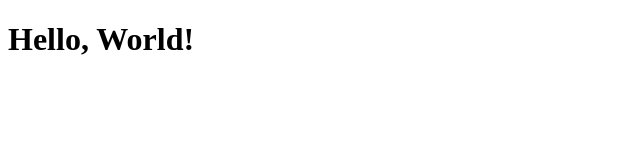
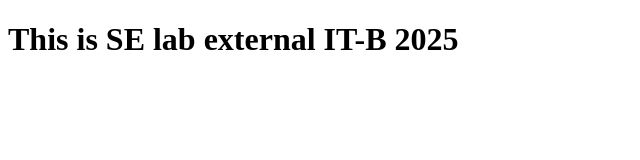
Before and after one commit to manisai28/se-lab-aws, a plain HTML site: page index.html in a window 1280 px wide. Shown: the whole page, without its empty margins (0-640 px from the left). Drawn offline with Linux system fonts and the light colour scheme.

Commit message:
Update index.html

```diff
--- a/index.html
+++ b/index.html
@@ -6,6 +6,6 @@
     <title>Document</title>
 </head>
 <body>
-    <h1>Hello, World!</h1>
+    <h1>This is SE lab external IT-B 2025</h1>
 </body>
 </html>
```
